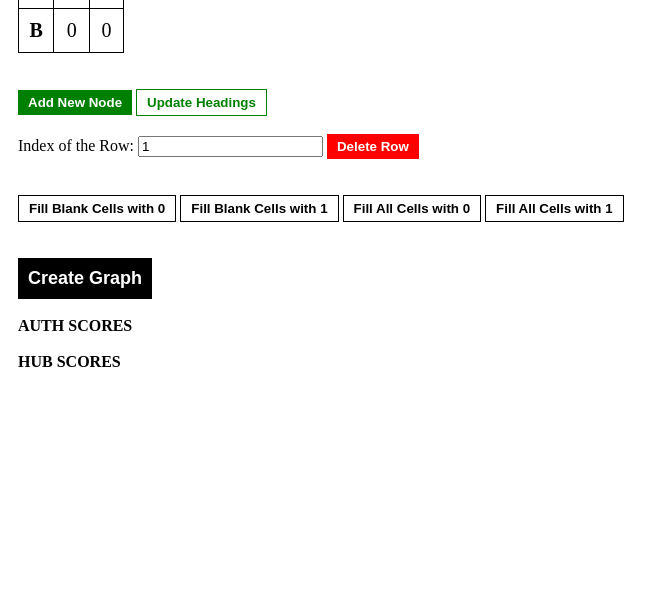
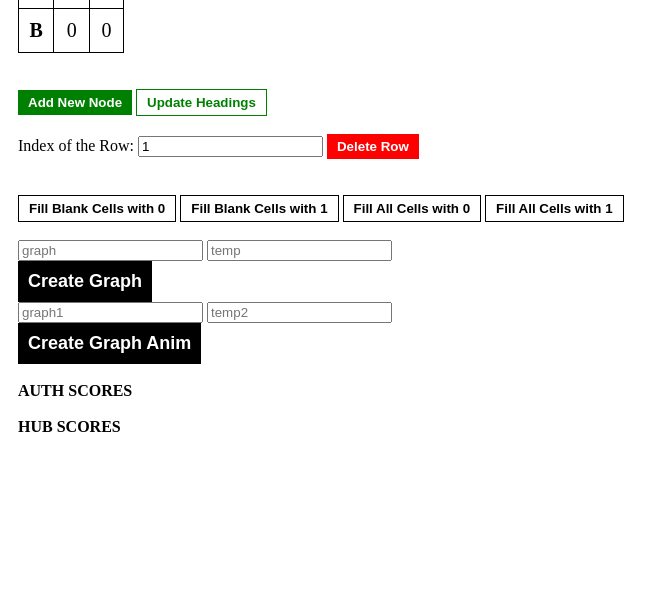
Before and after one commit to fatihkykc/HITS-Implementation, a Flask app: page / in a window 1280 px wide. Shown: the part 218-822 px from the top of the page, without its empty margins (0-669 px from the left). Before the commit the page ends 585 px from the top, so only its background shows below. Run offline with Flask 2, Linux system fonts and the light colour scheme.

Commit message:
implemented animated graphs, reloading the matrix is not working well

```diff
--- a/app.py
+++ b/app.py
@@ -48,45 +48,31 @@ def create_graph():
         mat = str(params[0])
         temp = int(params[1])
         print(mat)
-        auth_list, hub_list, name_list = HITS(mat).run(n_iter=100)
+        hits = HITS(mat)
+        hits.parse_str()
+        auth_list, hub_list, name_list = hits.run(n_iter=100)
         print(auth_list)
         print(hub_list)
-        return render_template('main.html', mat=mat, auth_list=auth_list, hub_list=hub_list, name_list=name_list, temp=temp)
-
-    #if request.method == 'POST':
-    #    mat = str(request.data)[2:]
-    #    auth_list, hub_list = HITS(mat).run(n_iter=100)
-    #    print("mat: ", mat)
-    #    print("auth_list: ", auth_list)
-    #    print("hub_list: ", hub_list)
-    #    return render_template('main.html', mat=mat, auth_list=auth_list, hub_list=hub_list)
+        return render_template('main.html', mat=mat, auth_list=auth_list, hub_list=hub_list, name_list=name_list,
+                               temp=temp)
 
 
-# @app.route('/predict', methods=['POST'])
-# def predict():
-#     params = [x for x in request.form.values()]
-#     startDate = params[0]
-#     endDate = params[1]
-#     days = params[2]
-#     arc = params[3]
-#     print(startDate, endDate, days, arc)
-#     if arc == "DEF":
-#         predictions, plotpath, truth = LGBRegression.start(startDate, endDate, days, plot=True)
-#     elif arc == "BIN1":
-#         predictions, truth, plotpath, predictions_clf = RunIterNUL.run_binary_1_iter(startDate, endDate, days)
-#     elif arc == "NUL1":
-#         predictions, truth, plotpath, predictions_clf = RunIterNUL.run_nul_1_iter(startDate, endDate, days)
-#     elif arc == "NUL3":
-#         predictions, truth, plotpath, predictions_clf = RunIterNUL.run_nul_3_iter(startDate, endDate, days)
-#         predictions = np.array(predictions["preds"].to_list())
-#     elif arc == "DMDNUL1":
-#         predictions, truth, plotpath, predictions_clf = RunIterNUL.run_dimdik(startDate, endDate, days)
-#
-#     # mean_absolute_percentage_error(truth, predictions)
-#     return render_template('index.html', path=plotpath, mae=mean_absolute_error(truth, predictions),
-#                            mape=mean_absolute_percentage_error(truth, predictions),
-#                            rmse=mean_squared_error(truth, predictions, squared=False), smape=smape(truth,
-#                                                                                                    predictions))
+@app.route('/create-graph-anim', methods=['POST'])
+@cross_origin(origin='*')
+def create_graph_anim():
+    if request.method == 'POST':
+        params = [x for x in request.form.values()]
+        print(params)
+        mat = str(params[0])
+        temp = int(params[1])
+        print(mat)
+        hits = HITS(mat)
+        hits.parse_json()
+        auth_list, hub_list, name_list = hits.run(n_iter=100)
+        print(auth_list)
+        print(hub_list)
+        return render_template('main.html', mat=mat, auth_list=auth_list, hub_list=hub_list, name_list=name_list,
+                               temp=temp)
 
 
 # No caching at all for API endpoints.
--- a/static/javascript/app.js
+++ b/static/javascript/app.js
@@ -2,7 +2,7 @@
 const width = 960;
 const height = 500;
 const colors = d3.scaleOrdinal(d3.schemeCategory10);
-
+const graphdict = {}
 const svg = d3.select('body')
     .append('svg')
     .on('contextmenu', () => {
@@ -16,31 +16,63 @@ const svg = d3.select('body')
 //  - reflexive edges are indicated on the node (as a bold black circle).
 //  - links are always source < target; edge directions are set by 'left' and 'right'.
 const nodes = [
-    {id: 0, reflexive: false},
-    {id: 1, reflexive: true},
-    {id: 2, reflexive: false}
+    // {id: 0, reflexive: false},
+    // {id: 1, reflexive: true},
+    // {id: 2, reflexive: false}
 ];
-let lastNodeId = 2;
+let lastNodeId = -1;
 const links = [
-    {source: nodes[0], target: nodes[1], left: false, right: true},
-    {source: nodes[1], target: nodes[2], left: false, right: true}
+    // {source: nodes[0], target: nodes[1], left: false, right: true},
+    // {source: nodes[1], target: nodes[2], left: false, right: true}
 ];
+var temp_str = document.getElementById("temp").textContent;
+if (temp_str.length === 0) {
+    var temp = 0;
+} else {
+    var temp = parseInt(temp_str);
+}
 
-// function parseLinks() {
-//     var graph = "";
-//     for (i = 1; i < links.length; i++) {
-//         if (links[i].left===false) {
-//
-//         } else {
-//
-//         }
-//         if (links[i].right===false) {
-//
-//         } else {
-//
-//         }
-//     }
-// }
+function parseLinks() {
+    // var graphdict = {}
+    console.log("parseLinks called")
+    for (i = 0; i < links.length; i++) {
+        // graph += links[i].source + ": ";
+        if (links[i].left === false) {
+            if (graphdict[links[i].source.id]) {
+                graphdict[links[i].source.id][links[i].target.id] = 0
+            } else {
+                graphdict[links[i].source.id] = {}
+                graphdict[links[i].source.id][links[i].target.id] = 0
+            }
+
+        } else if (links[i].left === true) {
+            if (graphdict[links[i].target.id]) {
+                graphdict[links[i].target.id][links[i].source.id] = 1
+            } else {
+                graphdict[links[i].target.id] = {}
+                graphdict[links[i].target.id][links[i].source.id] = 1
+            }
+        }
+        if (links[i].right === false) {
+            if (graphdict[links[i].source.id]) {
+                graphdict[links[i].source.id][links[i].target.id] = 0
+            } else {
+                graphdict[links[i].source.id] = {}
+                graphdict[links[i].source.id][links[i].target.id] = 0
+            }
+        } else if (links[i].right === true) {
+            if (graphdict[links[i].source.id]) {
+                graphdict[links[i].source.id][links[i].target.id] = 1
+            } else {
+                graphdict[links[i].source.id] = {}
+                graphdict[links[i].source.id][links[i].target.id] = 1
+            }
+        }
+    }
+    document.getElementById("graphanim").value = JSON.stringify(graphdict)
+    document.getElementById("tempanim").value = temp
+    // return JSON.stringify(graphdict)
+}
 
 // init D3 force layout
 const force = d3.forceSimulation()
@@ -297,7 +329,6 @@ function mouseup() {
             .classed('hidden', true)
             .style('marker-end', '');
     }
-    console.log(links)
     // because :active only works in WebKit?
     svg.classed('active', false);
 
--- a/templates/main.html
+++ b/templates/main.html
@@ -4,13 +4,13 @@
 <head>
     <meta charset="utf-8"/>
     <link rel="stylesheet" href="../static/css/main.css"/>
-    <!--    <link rel="stylesheet" href="../static/css/app.css">-->
+    <link rel="stylesheet" href="../static/css/app.css">
     <title>Web Mining Final Project</title>
 </head>
 
 <body>
 <h1>HITS Algorithm for Directed Graphs</h1>
-    <br />
+<br/>
 
 <a id="graph_text" style="display: none">{{mat}}</a>
 <a id="temp" style="display: none">{{temp}}</a>
@@ -21,8 +21,8 @@
         </tr>
     </table>
 </section>
-    <br />
-    <br />
+<br/>
+<br/>
 
 <section>
     <button class="button" style="background-color: green" onclick="newNode()">Add New Node</button>
@@ -61,13 +61,23 @@
     <br>
     <br>
 </section>
+<form action="{{ url_for('create_graph')}}" method="post">
+    <input id='inp' type="text" name="graph" placeholder="graph" required="required"/>
+    <input id='inp2' type="text" name="temp" placeholder="temp" required="required"/>
+    <br/>
+    <button type="submit" class="button" style="font-size:large; padding:10px;" onclick="createDict()">Create Graph
+    </button>
+</form>
 
-    <form action="{{ url_for('create_graph')}}" method="post">
-        <input style="display: none" id='inp' type="text" name="graph" placeholder="graph" required="required" />
-        <input style="display: none" id='inp2' type="text" name="temp" placeholder="temp" required="required" />
-        <br />
-        <button type="submit" class="button" style="font-size:large; padding:10px;" onclick="createDict()">Create Graph</button>
+<form action="{{ url_for('create_graph_anim')}}" method="post">
+    <input id='graphanim' type="text" name="graph" placeholder="graph1" required="required"/>
+    <input id='tempanim' type="text" name="temp" placeholder="temp2" required="required"/>
+    <br/>
+    <button type="submit" class="button" style="font-size:large; padding:10px;" onclick="parseLinks()">Create Graph
+        Anim
+    </button>
 </form>
+
 <br>
 
 <div style="display: none">
@@ -79,7 +89,7 @@
     <b>AUTH SCORES</b>
     <table id="auth_table">
     </table>
-        <br />
+    <br/>
     <b>HUB SCORES</b>
     <table id="hub_table">
     </table>
@@ -88,7 +98,7 @@
 <br>
 
 <script src="../static/javascript/main.js"></script>
-    <!--<script src="https://d3js.org/d3.v5.min.js"></script>-->
-    <!--<script src="../static/javascript/app.js"></script>-->
+<script src="https://d3js.org/d3.v5.min.js"></script>
+<script src="../static/javascript/app.js"></script>
 </body>
 </html>
```
Also changed, not shown: HITS.py (+9 -2 lines), graph.py (+13 -1 lines), static/javascript/main.js (line endings or trailing spaces). Lines whose indentation alone changed are shown as unchanged.
